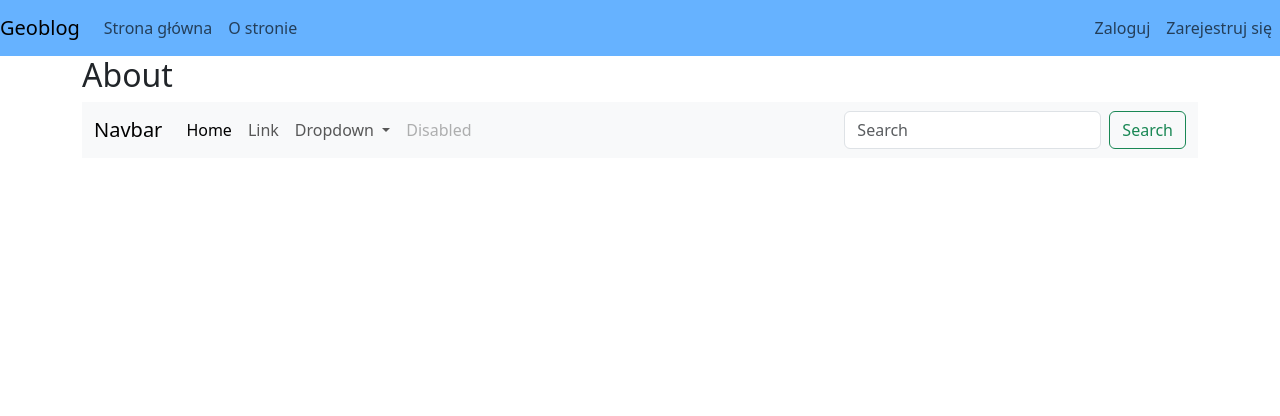
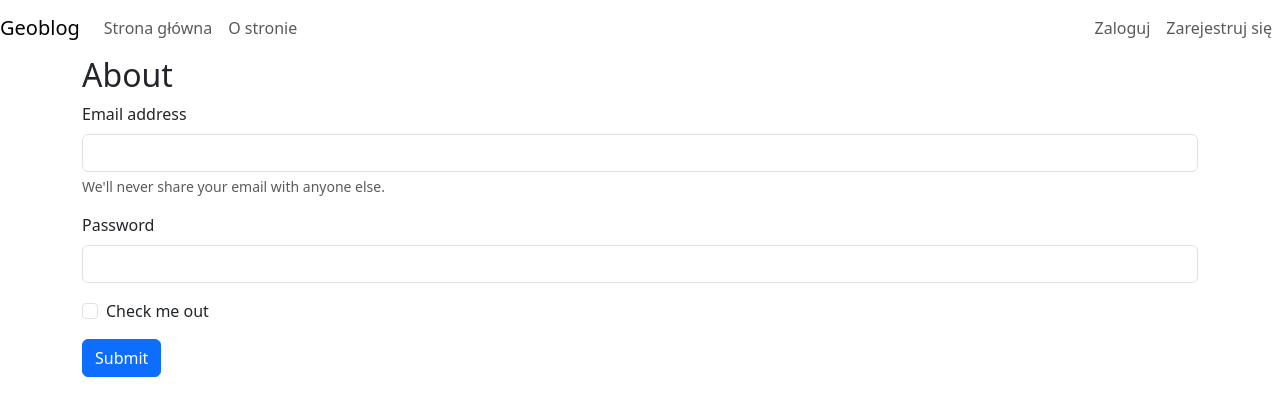
Before and after one commit to Craggmar/geo_blog, a Django app: page /about/ in a window 1280 px wide. Shown: the top 416 px of the page. Run offline with Django 4.2, Linux system fonts and the light colour scheme; some libraries are stand-ins or nearby versions.

Commit message:
przed formularzem

```diff
--- a/blogapp/forms.py
+++ b/blogapp/forms.py
@@ -7,7 +7,7 @@ class CommentForm(forms.ModelForm):
         model = Comment
         fields = ['text']
         labels = {'text': ''}
-        widgets =  {'text' : forms.Textarea(attrs={'lenght': 200})}
+        widgets =  {'text' : forms.Textarea(attrs={'rows': 10, 'cols':60},)}
 
 class TopicForm(forms.ModelForm):
     class Meta:
--- a/blogapp/models.py
+++ b/blogapp/models.py
@@ -3,7 +3,7 @@ from django.contrib.auth.models import User
 
 class Topic(models.Model):
     title = models.CharField(max_length=30)
-    description = models.CharField(max_length=50)
+    description = models.CharField(max_length=200)
     text = models.TextField()
     date_created = models.DateTimeField(auto_now_add=True)
     date_modified = models.DateTimeField(auto_now=True)
@@ -12,7 +12,7 @@ class Topic(models.Model):
 
 class Comment(models.Model):
     topic = models.ForeignKey(Topic, on_delete=models.CASCADE)
-    text = models.CharField(max_length=200, default='')
+    text = models.CharField(max_length=600,default='')
     date_created = models.DateTimeField(auto_now_add=True)
     date_modified = models.DateTimeField(auto_now=True)
     owner = models.ForeignKey(User, on_delete=models.PROTECT)
--- a/blogapp/templates/blogapp/about.html
+++ b/blogapp/templates/blogapp/about.html
@@ -2,40 +2,20 @@
 {% block content %}
 <h2>About</h2>
 
-<nav class="navbar navbar-expand-lg navbar-light bg-light">
-    <div class="container-fluid">
-      <a class="navbar-brand" href="#">Navbar</a>
-      <button class="navbar-toggler" type="button" data-bs-toggle="collapse" data-bs-target="#navbarSupportedContent" aria-controls="navbarSupportedContent" aria-expanded="false" aria-label="Toggle navigation">
-        <span class="navbar-toggler-icon"></span>
-      </button>
-      <div class="collapse navbar-collapse" id="navbarSupportedContent">
-        <ul class="navbar-nav me-auto mb-2 mb-lg-0">
-          <li class="nav-item">
-            <a class="nav-link active" aria-current="page" href="#">Home</a>
-          </li>
-          <li class="nav-item">
-            <a class="nav-link" href="#">Link</a>
-          </li>
-          <li class="nav-item dropdown">
-            <a class="nav-link dropdown-toggle" href="#" id="navbarDropdown" role="button" data-bs-toggle="dropdown" aria-expanded="false">
-              Dropdown
-            </a>
-            <ul class="dropdown-menu" aria-labelledby="navbarDropdown">
-              <li><a class="dropdown-item" href="#">Action</a></li>
-              <li><a class="dropdown-item" href="#">Another action</a></li>
-              <li><hr class="dropdown-divider"></li>
-              <li><a class="dropdown-item" href="#">Something else here</a></li>
-            </ul>
-          </li>
-          <li class="nav-item">
-            <a class="nav-link disabled" href="#" tabindex="-1" aria-disabled="true">Disabled</a>
-          </li>
-        </ul>
-        <form class="d-flex">
-          <input class="form-control me-2" type="search" placeholder="Search" aria-label="Search">
-          <button class="btn btn-outline-success" type="submit">Search</button>
-        </form>
-      </div>
-    </div>
-  </nav>
+<form>
+  <div class="mb-3">
+    <label for="exampleInputEmail1" class="form-label">Email address</label>
+    <input type="email" class="form-control" id="exampleInputEmail1" aria-describedby="emailHelp">
+    <div id="emailHelp" class="form-text">We'll never share your email with anyone else.</div>
+  </div>
+  <div class="mb-3">
+    <label for="exampleInputPassword1" class="form-label">Password</label>
+    <input type="password" class="form-control" id="exampleInputPassword1">
+  </div>
+  <div class="mb-3 form-check">
+    <input type="checkbox" class="form-check-input" id="exampleCheck1">
+    <label class="form-check-label" for="exampleCheck1">Check me out</label>
+  </div>
+  <button type="submit" class="btn btn-primary">Submit</button>
+</form>
 {% endblock content %}
--- a/blogapp/templates/blogapp/base.html
+++ b/blogapp/templates/blogapp/base.html
@@ -15,7 +15,7 @@
     </head>
     <body>
         <header>
-            <nav class="navbar navbar-expand-md bg-lightblue navbar-light">
+            <nav class="navbar navbar-expand-md navbar_color navbar-light">
                 <a class="navbar-brand" href="{% url 'blogapp:index' %}">Geoblog</a>
 
                 <button class="navbar-toggler" type="button" data-bs-toggle="collapse" data-bs-target="#mainmenu"
--- a/blogapp/views.py
+++ b/blogapp/views.py
@@ -1,9 +1,15 @@
 from django.shortcuts import render, redirect
 from django.contrib.auth.decorators import login_required
-
+from blog.settings import BASE_DIR
+import os
+import shutil
 
 from .models import Topic
 from .forms import CommentForm, TopicForm
+
+PROJECT_PATH = os.path.abspath(os.path.dirname('blog'))
+IMG_PATH= os.path.join(PROJECT_PATH, 'static/images/')
+
 
 def index(request):
     topics = Topic.objects.order_by('date_created')
@@ -38,8 +44,14 @@ def topic(request, topic_id):
             new_comment.save()
         return redirect('blogapp:topic', topic.id)
 
+    #Image list links
+    images = os.listdir('static/images/'+topic.title)
+    imgs_list_dir = [IMG_PATH+topic.title+'/'+img for img in images]
+
+
+
     context = {
-        'topic': topic, 'comments': comments, 'form': form, 'date':last_change_date_str,
+        'topic': topic, 'comments': comments, 'form': form, 'date':last_change_date_str,'images':imgs_list_dir,
          }
     return render(request, 'blogapp/topic.html', context)
 
@@ -53,6 +65,8 @@ def new_topic(request):
             new_topic = form.save(commit=False)
             new_topic.owner= request.user
             new_topic.save()
+            path= os.getcwd()
+            os.mkdir(IMG_PATH+new_topic.title)
             return redirect('blogapp:index')
 
     context = {'form': form}
@@ -78,6 +92,7 @@ def delete_topic(request, topic_id):
     topic = Topic.objects.get(id=topic_id)
     if request.method =='POST':
         topic.delete()
+        shutil.rmtree(IMG_PATH+topic.title)
         return redirect('blogapp:index')
 
     context = {'topic':topic}
--- a/static/css/style.css
+++ b/static/css/style.css
@@ -2,28 +2,26 @@ p
 {
     text-align: justify;
     font-size: 16px;
-    padding: 0 30px;
     text-indent: 30px;
 }
 
-h3
+.header
 {
-    margin-left:30;
-    margin-top: 10px;
-    font-size: 50px;
+    background-image: url("../images/mountains-panoramic-1386775.jpg");
+    background-repeat: no-repeat;
+    background-position: 0% 50%;
+    min-height: 350px;
+    color:aliceblue;
+    max-width: 50%;
 }
 
-.article
+.navbar_color
 {
-    background-image: url("../images/header.png");
-    background-repeat: no-repeat;
-    height: 100%;
-    height: 100%;
-    margin-top: 100px;
-    background-position: 50% 10%;
+    background-color: transparent;
 }
 
-.bg-lightblue
+.comment
 {
-    background-color: #66b2ff;
+    font-size: 15px;
+
 }
```
Also changed, not shown: blog/abc.py (added, +7 -0 lines), blogapp/templates/blogapp/topic.html (+27 -27 lines), static/images/jura/Ceratosaurus_mounted_white_background.jpg (added), static/images/jura/Fm_Lajas_Maquina_Cura.jpg (added), static/images/jura/Pangaea_200Ma.jpg (added), static/images/jura/Tidwell_Member_of_the_Morrison_Formation_over_Wanakah_Formation_(Jurassic;_roadcut_near_Artists_Point,_Colorado_National_Monument,_Colorado,_USA)_1_(23644153939).jpg (added), static/images/mountains-panoramic-1386775.jpg (added).
